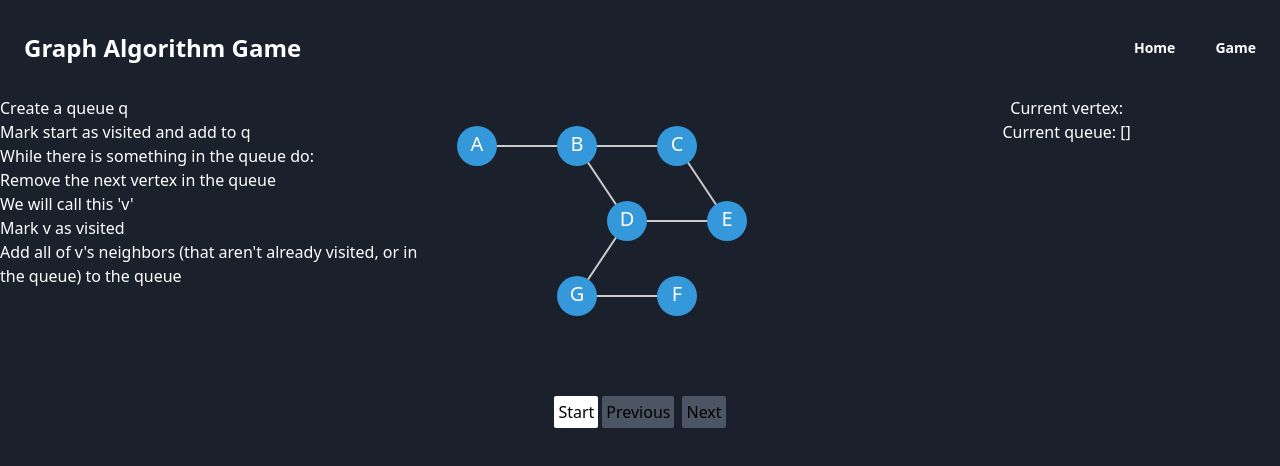
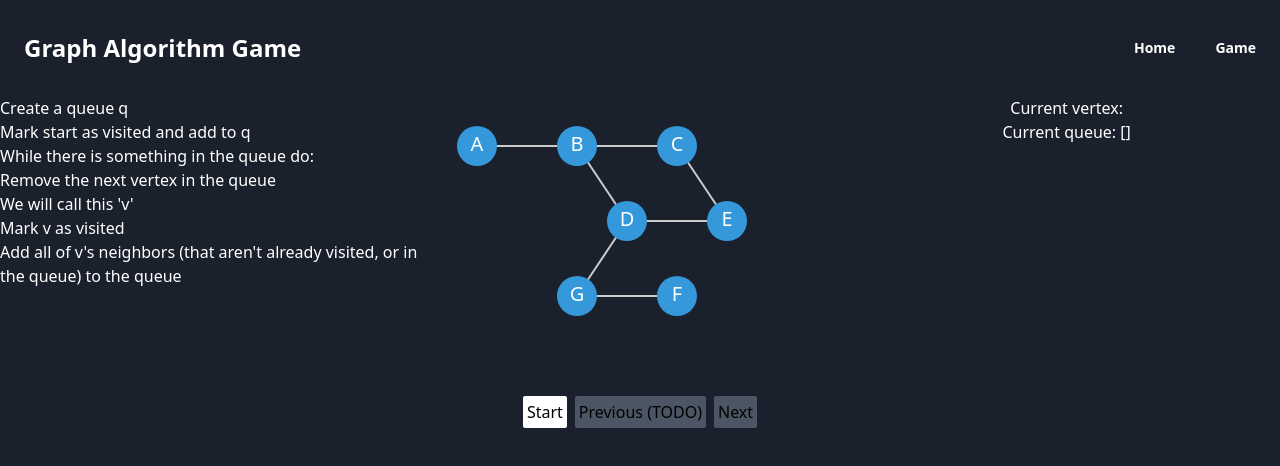
Before and after one commit to gyr1967/graph-algorithm-game, a Vue app in the folder game/frontend/: page /graph-algorithm-game/game/bfs/visualise in a window 1280 px wide. Shown: the top 466 px of the page. Built offline with nearby package versions, Linux system fonts and the light colour scheme.

Commit message:
minor style changes in media controls

```diff
--- a/game/frontend/src/components/BFSMediaControls.vue
+++ b/game/frontend/src/components/BFSMediaControls.vue
@@ -5,21 +5,21 @@ defineEmits(["startBFS", "nextStepBFS", "prevStepBFS"]);
 <template>
     <button
         :disabled="started"
-        class="bg-white text-black rounded-sm p-1 mr-1 disabled:bg-gray-600"
+        class="bg-white text-black rounded-sm p-1 mr-1 disabled:bg-gray-600 disabled:cursor-not-allowed"
         @click="$emit('startBFS')"
     >
         Start
     </button>
     <button
         :disabled="!started"
-        class="bg-white text-black rounded-sm p-1 mr-1 disabled:bg-gray-600"
+        class="bg-white text-black rounded-sm p-1 ml-1 mr-1 disabled:bg-gray-600 disabled:cursor-not-allowed"
         @click="$emit('prevStepBFS')"
     >
-        Previous
+        Previous (TODO)
     </button>
     <button
         :disabled="!started"
-        class="bg-white text-black rounded-sm p-1 ml-1 disabled:bg-gray-600"
+        class="bg-white text-black rounded-sm p-1 ml-1 disabled:bg-gray-600 disabled:cursor-not-allowed"
         @click="$emit('nextStepBFS')"
     >
         Next
```
